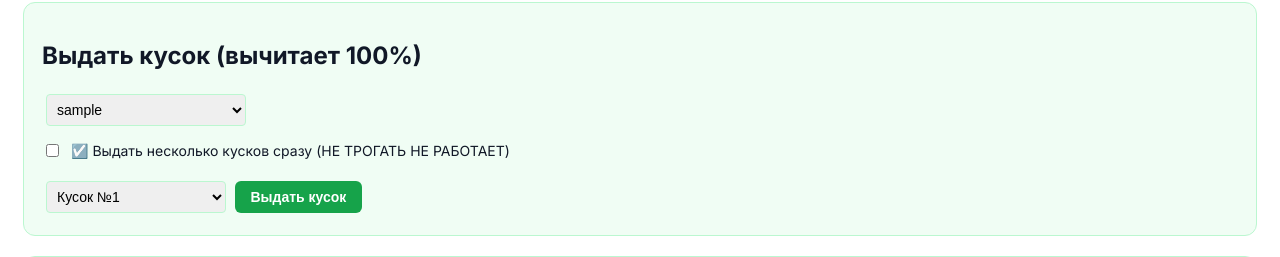
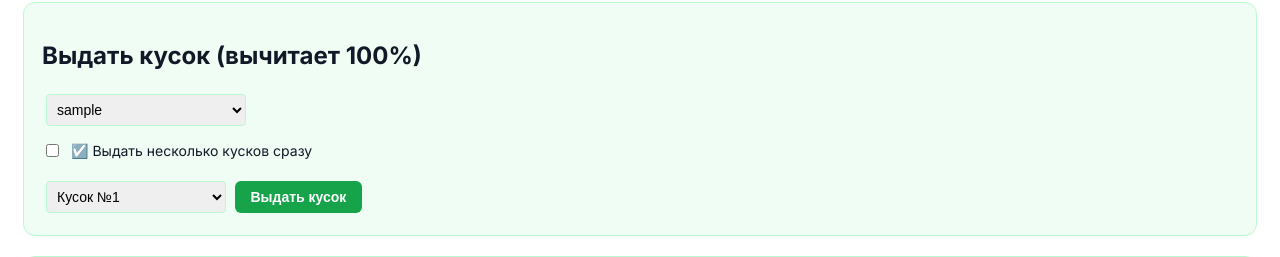
Before and after one commit to volifnap123-lgtm/brazzers-clan2, a Flask app: template templates/admin_panel.html in a window 1280 px wide. Shown: the part 925-1182 px from the top of the page. Run offline with Flask 3, Linux system fonts and the light colour scheme; the template is opened without the code that fills it: most values are stand-ins (such as "Sample title", 1, 10 or a date in 2020).

Commit message:
Update admin_panel.html

```diff
--- a/templates/admin_panel.html
+++ b/templates/admin_panel.html
@@ -104,6 +104,17 @@
             color: var(--red-border);
             font-weight: bold;
             margin: 4px 0;
+        }
+
+        /* Ошибка при выдаче куска */
+        .error-message {
+            background: #fee2e2;
+            color: #b91c1c;
+            padding: 12px;
+            border-radius: 8px;
+            margin: 16px 0;
+            border: 2px solid #fecaca;
+            display: none;
         }
     </style>
 </head>
@@ -244,6 +255,14 @@
 <!-- Выдать кусок -->
 <div class="section">
     <h2>Выдать кусок (вычитает 100%)</h2>
+
+    <!-- Плашка ошибки -->
+    {% if error_message %}
+    <div class="error-message" id="error-message">
+        {{ error_message }}
+    </div>
+    {% endif %}
+
     <form method="POST" action="/api/issue-chunk" id="issue-form">
         <select name="user_id" required style="width: 100%; max-width: 200px; padding: 6px;">
             {% for u in users %}
@@ -254,7 +273,7 @@
         <!-- Галочка для мультивыдачи -->
         <div style="margin: 10px 0; display: flex; align-items: center; gap: 8px;">
             <input type="checkbox" id="multi-issue" onchange="toggleMultiIssue()">
-            <label for="multi-issue" style="font-size: 14px;">☑️ Выдать несколько кусков сразу (НЕ ТРОГАТЬ НЕ РАБОТАЕТ)</label>
+            <label for="multi-issue" style="font-size: 14px;">☑️ Выдать несколько кусков сразу</label>
         </div>
 
         <!-- Одиночный выбор (по умолчанию) -->
@@ -378,6 +397,16 @@ function confirmIssue() {
     }
 }
 
+// Показать ошибку на 5 секунд
+document.addEventListener('DOMContentLoaded', function() {
+    const errorMessage = document.getElementById('error-message');
+    if (errorMessage) {
+        setTimeout(function() {
+            errorMessage.style.display = 'none';
+        }, 5000);
+    }
+});
+
 function applyTheme() {
     const isDark = localStorage.getItem('theme') === 'dark';
     const style = document.getElementById('theme-style');
@@ -475,6 +504,15 @@ function applyTheme() {
                 font-weight: bold;
                 margin: 4px 0;
             }
+            .error-message {
+                background: #fee2e2;
+                color: #b91c1c;
+                padding: 12px;
+                border-radius: 8px;
+                margin: 16px 0;
+                border: 2px solid #fecaca;
+                display: block;
+            }
         `;
     } else {
         style.innerHTML = `
@@ -564,6 +602,15 @@ function applyTheme() {
                 font-weight: bold;
                 margin: 4px 0;
             }
+            .error-message {
+                background: #fee2e2;
+                color: #b91c1c;
+                padding: 12px;
+                border-radius: 8px;
+                margin: 16px 0;
+                border: 2px solid #fecaca;
+                display: block;
+            }
         `;
     }
 }
```
